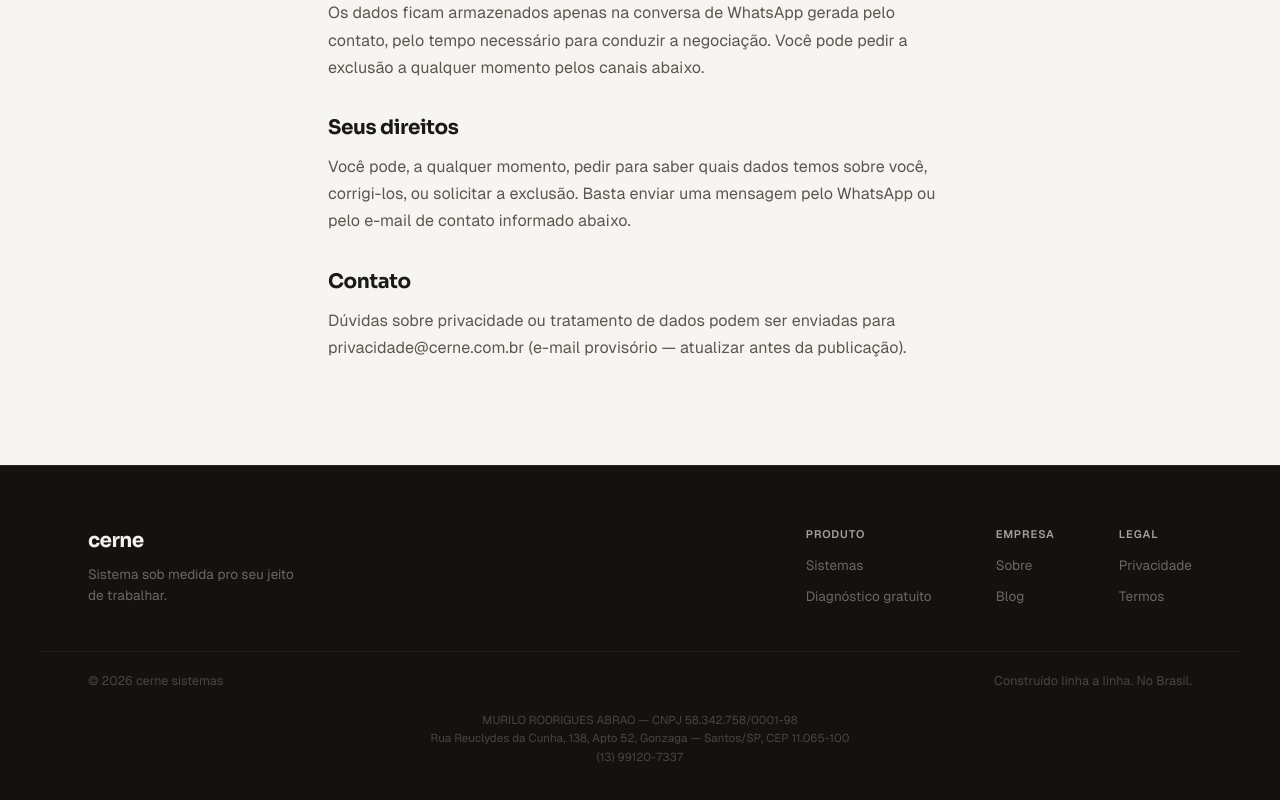
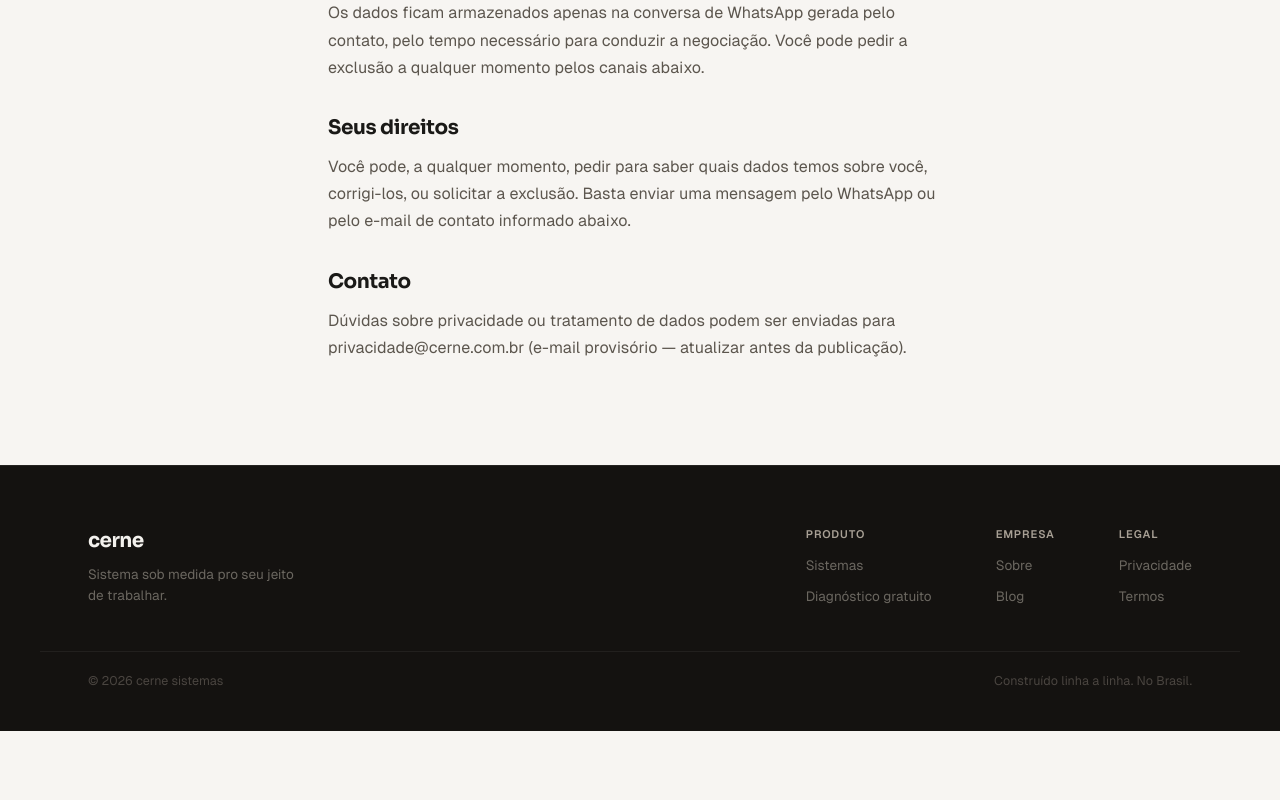
Before and after one commit to cerne-studio/cerne-landpage, a Next.js app: page /privacidade in a window 1280 px wide. Shown: the part 1199-1999 px from the top of the page. After the commit the page ends 1930 px from the top, so only its background shows below. Built offline with nearby package versions, Linux system fonts and the light colour scheme.

Commit message:
Restaura rodapé sem dados pessoais

```diff
--- a/src/app/page.tsx
+++ b/src/app/page.tsx
@@ -10,6 +10,7 @@ import Profiles from "@/components/Profiles";
 import Processo from "@/components/Processo";
 import Stats from "@/components/Stats";
 import ContatoForm from "@/components/ContatoForm";
+import Footer from "@/components/Footer";
 
 export default function Page() {
   return (
@@ -28,6 +29,7 @@ export default function Page() {
         <Stats />
         <ContatoForm />
       </main>
+      <Footer />
     </>
   );
 }
--- a/src/components/Footer.tsx
+++ b/src/components/Footer.tsx
@@ -119,20 +119,6 @@ export default function Footer() {
         </span>
       </div>
 
-      <div
-        style={{
-          maxWidth: "var(--container)",
-          margin: "clamp(16px,2vw,20px) auto 0",
-          padding: "0 var(--gutter)",
-          textAlign: "center",
-        }}
-      >
-        <p className="font-sans" style={{ fontSize: 11.5, color: "#4A4540", lineHeight: 1.6, margin: 0 }}>
-          MURILO RODRIGUES ABRAO — CNPJ 58.342.758/0001-98<br />
-          Rua Reuclydes da Cunha, 138, Apto 52, Gonzaga — Santos/SP, CEP 11.065-100<br />
-          (13) 99120-7337
-        </p>
-      </div>
     </footer>
   );
 }
```
